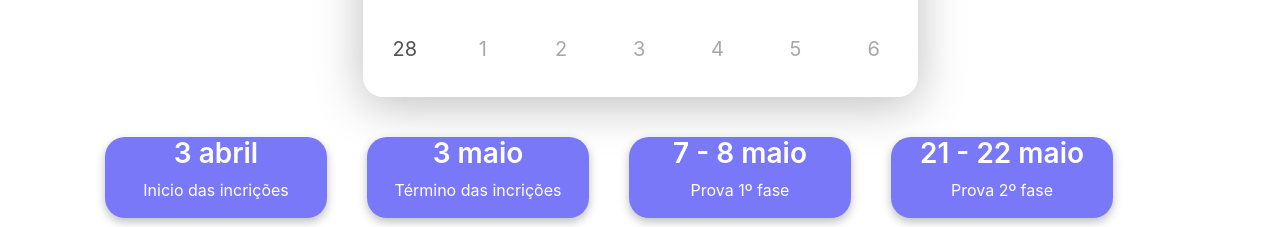
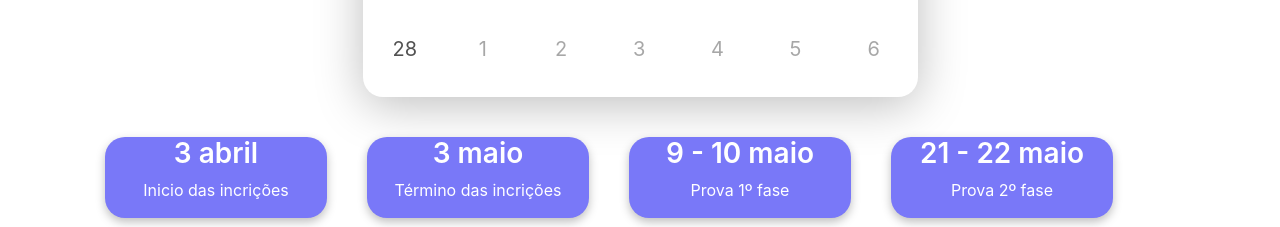
Before and after one commit to WesleyBueno/Yume, an Angular app in the folder yume/: page /calendario in a window 1280 px wide. Shown: the part 1140-1367 px from the top of the page. Built offline with nearby package versions, Linux system fonts and the light colour scheme.

Commit message:
fix: muda data

```diff
--- a/yume/src/app/calendario/calendario.component.html
+++ b/yume/src/app/calendario/calendario.component.html
@@ -70,7 +70,7 @@
                 <p>Término das incrições</p>
             </div>
             <div class="day">
-                <h3>7 - 8 maio</h3>
+                <h3>9 - 10 maio</h3>
                 <p>Prova 1º fase</p>
             </div>
             <div class="day">
--- a/yume/src/app/dbm/dbm.component.html
+++ b/yume/src/app/dbm/dbm.component.html
@@ -54,7 +54,7 @@
             <div class="btns">
                 <!--Botões-->
                 <a id="calendario" routerLink="/calendario">Calendário</a>
-                <a id="regulamento" href="https://drive.google.com/file/d/1rg1a8e1TUFbRKEhzIkducWOJ4gxtv2bY/view?usp=sharing" target="_blank">Regulamento</a>
+                <a id="regulamento" href="https://drive.google.com/file/d/11sMXbj6B7Stkw2pyuDCM9H1xOGoklLai/view?usp=sharing" target="_blank">Regulamento</a>
             </div>
         </div>
 
```
